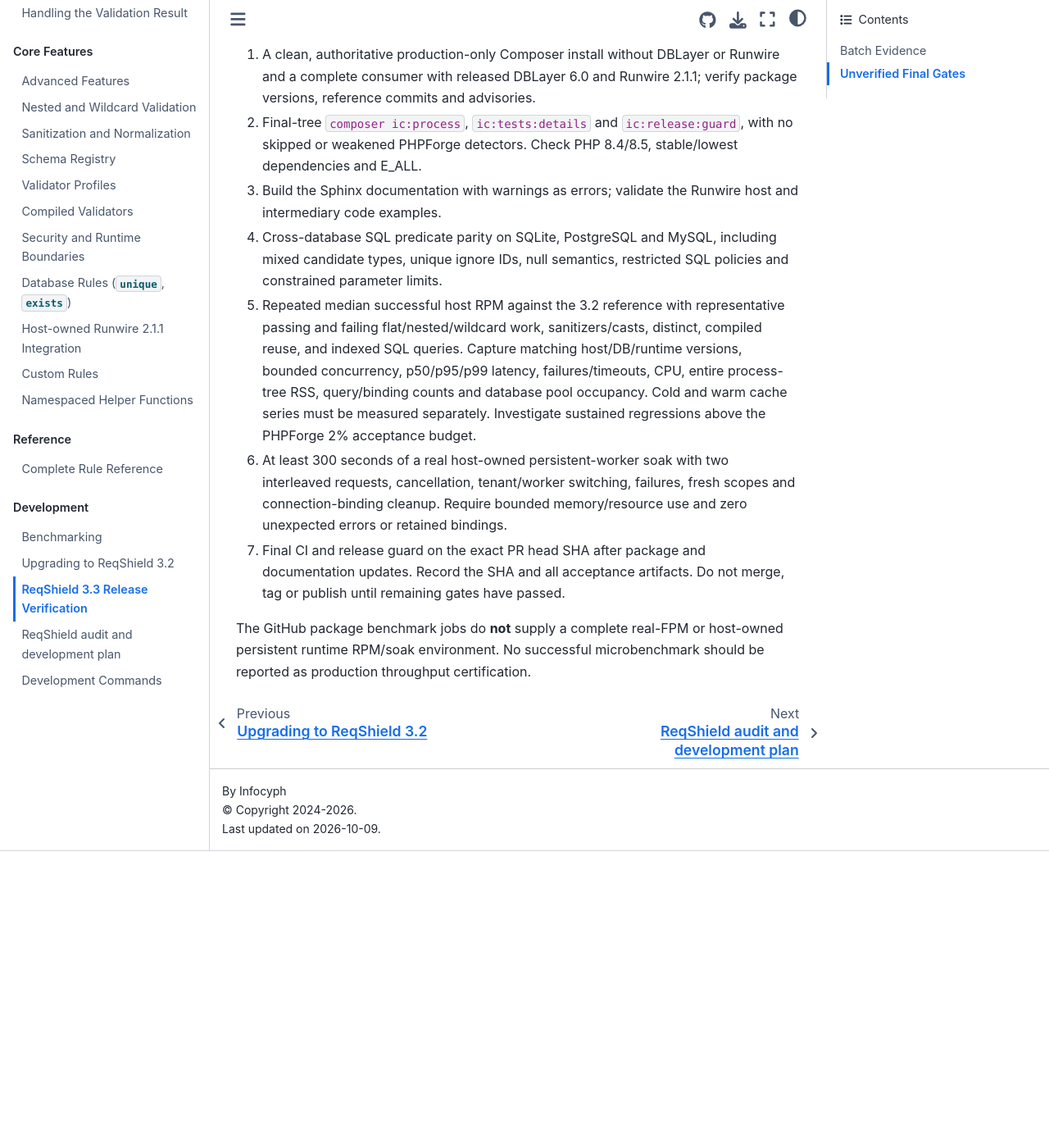
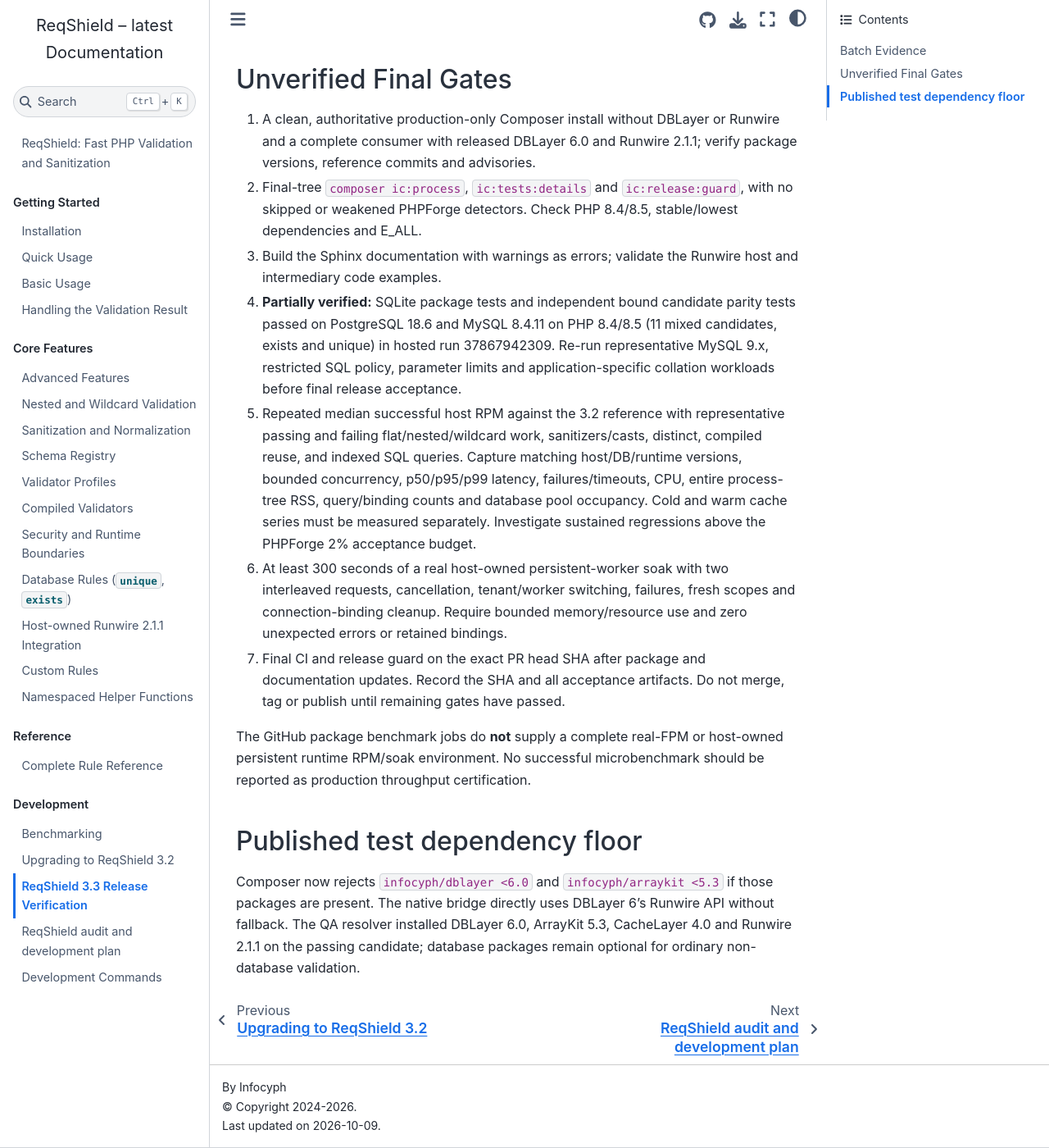
Before and after one commit to infocyph/ReqShield, a Sphinx documentation site: the page built from docs/release-3.3-verification.rst, in a window 1280 px wide and 1400 px high, scrolled down 550 px. Shown: the whole window at 82% size. Built offline with Sphinx 7.4.7 and the Sphinx Book theme 1.1.4, drawn with Linux system fonts in a browser that asks for light colours; pages that are not in the unit, such as notebooks, are missing from menus; before the commit the page ends 1588 px from its top, so only the background shows below that; some of the changed text lies outside the part shown.

Commit message:
docs: record completed DBLayer 6 parity QA and open final host release gates

```diff
--- a/docs/release-3.3-verification.rst
+++ b/docs/release-3.3-verification.rst
@@ -12,7 +12,7 @@
 * B: ``790f8a9``, hosted run ``37863850902``, passed.
 * C: ``9135b8d``, hosted run ``37864826678``, passed.
 * D: ``8223ff9``, hosted run ``37866171652``, passed.
-* E: open; final commit has not yet received all release acceptance evidence.
+* E: hosted PHPForge/Sphinx and real MySQL/PostgreSQL SQL-parity suites passed at candidate `5e81576`; production-host RPM, persistent-worker soak, final release guard and tag decision are still open. The final PR SHA must be rechecked after any documentation updates.
 
 Unverified Final Gates
 ----------------------
@@ -25,9 +25,12 @@
    Check PHP 8.4/8.5, stable/lowest dependencies and E_ALL.
 3. Build the Sphinx documentation with warnings as errors; validate the
    Runwire host and intermediary code examples.
-4. Cross-database SQL predicate parity on SQLite, PostgreSQL and MySQL,
-   including mixed candidate types, unique ignore IDs, null semantics,
-   restricted SQL policies and constrained parameter limits.
+4. **Partially verified:** SQLite package tests and independent bound
+   candidate parity tests passed on PostgreSQL 18.6 and MySQL 8.4.11 on
+   PHP 8.4/8.5 (11 mixed candidates, exists and unique) in hosted run
+   37867942309. Re-run representative MySQL 9.x, restricted SQL policy,
+   parameter limits and application-specific collation workloads before
+   final release acceptance.
 5. Repeated median successful host RPM against the 3.2 reference with
    representative passing and failing flat/nested/wildcard work,
    sanitizers/casts, distinct, compiled reuse, and indexed SQL queries.
@@ -47,3 +50,13 @@
 The GitHub package benchmark jobs do **not** supply a complete real-FPM
 or host-owned persistent runtime RPM/soak environment. No successful
 microbenchmark should be reported as production throughput certification.
+
+Published test dependency floor
+-------------------------------
+
+Composer now rejects ``infocyph/dblayer <6.0`` and
+``infocyph/arraykit <5.3`` if those packages are present. The
+native bridge directly uses DBLayer 6's Runwire API without fallback.
+The QA resolver installed DBLayer 6.0, ArrayKit 5.3, CacheLayer 4.0 and
+Runwire 2.1.1 on the passing candidate; database packages remain
+optional for ordinary non-database validation.
```
Also changed, not shown: docs/plans/reqshield-3.3-audit-and-development-plan.md (+1 -1 lines).
